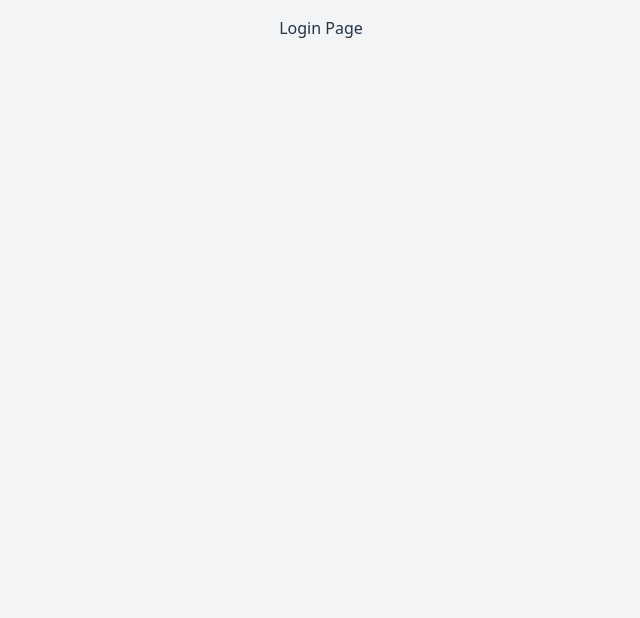
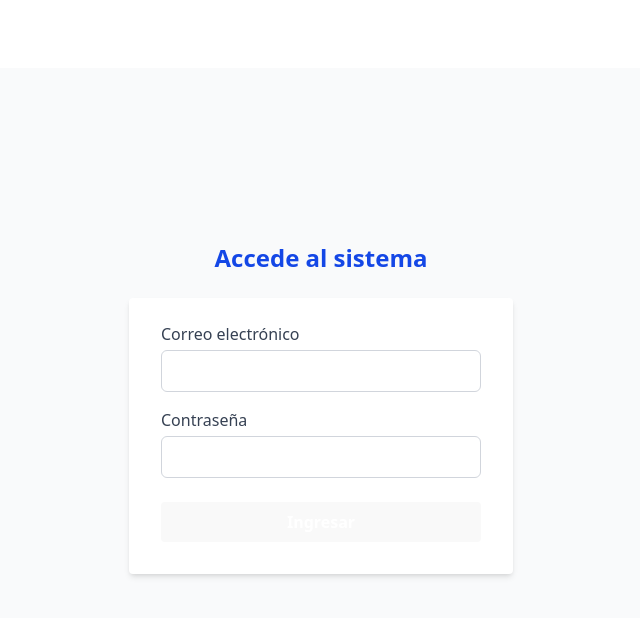
Before and after one commit to carlos-paezf/Social_Engineering_Challenge-Frontend, a React (Vite) app: page /login in a window 1280 px wide. Shown: the top 618 px of the page, without its empty margins (319-959 px from the left). Built offline with nearby package versions, Linux system fonts and the light colour scheme; no server answers.

Commit message:
feat: Add Login Page

```diff
--- /dev/null
+++ b/src/api/useLoginAttempt.ts
@@ -0,0 +1,22 @@
+import { useMutation } from "@tanstack/react-query";
+import { api } from "./client";
+
+interface LoginRequest {
+    email: string,
+    password: string;
+}
+
+interface LoginResponse {
+    success: boolean;
+    message?: string;
+}
+
+
+export const useLogin = () => {
+    return useMutation<LoginResponse, Error, LoginRequest>( {
+        mutationFn: async ( data ) => {
+            const response = await api.post( "/auth/login", data );
+            return response.data;
+        }
+    } );
+};
--- /dev/null
+++ b/src/features/auth/LoginForm.tsx
@@ -0,0 +1,63 @@
+import type { FC, FormEvent } from "react";
+import { LoaderSpinner } from "../../components/LoaderSpinner";
+
+
+interface LoginProps {
+    handleSubmit: ( e: FormEvent ) => void;
+    email: string;
+    setEmail: ( arg0: string ) => void;
+    password: string;
+    setPassword: ( arg0: string ) => void;
+    error: string;
+    isPending: boolean;
+}
+
+
+export const LoginForm: FC<LoginProps> = ( { handleSubmit, email, setEmail, password, setPassword, error, isPending } ) => {
+    return (
+        <form
+            onSubmit={ handleSubmit }
+            className="bg-white shadow-md rounded px-8 pt-6 pb-8 max-w-sm w-full"
+        >
+            <label className="block mb-4">
+                <span className="text-gray-700">Correo electrónico</span>
+                <input
+                    type="email"
+                    value={ email }
+                    onChange={ ( e ) => setEmail( e.target.value ) }
+                    required
+                    className="mt-1 block w-full border border-gray-300 rounded-md p-2 text-gray-800"
+                />
+            </label>
+
+            <label className="block mb-6">
+                <span className="text-gray-700">Contraseña</span>
+                <input
+                    type="password"
+                    value={ password }
+                    onChange={ ( e ) => setPassword( e.target.value ) }
+                    required
+                    className="mt-1 block w-full border border-gray-300 rounded-md p-2 text-gray-800"
+                />
+            </label>
+
+            {
+                error && <p className="text-sm text-red-600 mb-4 text-center">{ error }</p>
+            }
+
+            <button
+                type="submit"
+                disabled={ isPending }
+                className={ `w-full font-semibold py-2 px-4 rounded transition
+                            ${ isPending
+                        ? "bg-gray-300 text-gray-500 cursor-not-allowed"
+                        : "bg-blue-600 text-white hover:bg-blue-700" }
+                        `}
+            >
+                Ingresar
+            </button>
+
+            { isPending && <LoaderSpinner message="Verificando con el servidor..." className="py-4" size="sm" /> }
+        </form>
+    );
+};
--- a/src/pages/LoginPage.tsx
+++ b/src/pages/LoginPage.tsx
@@ -1,38 +1,70 @@
 import { useState, type FormEvent } from "react";
+import { useNavigate } from "react-router-dom";
+import { useLogin } from "../api/useLoginAttempt";
+import { LoginForm } from "../features/auth/LoginForm";
 import { useCluesStore } from "../hooks/useCluesStore";
-import { SimpleLayout } from "../layout/SimpleLayout";
-import { useNavigate } from "react-router-dom";
+import { MainLayout } from "../layout/MainLayout";
 
 
 const LoginPage = () => {
-    const markLoginSuccess = useCluesStore( ( state ) => state.markLoginSuccess );
-    const markLoginFailure = useCluesStore( ( state ) => state.markLoginFailure );
+    const navigate = useNavigate();
+    const { markLoginSuccess, markLoginFailure } = useCluesStore();
 
-    const [ email ] = useState( "" );
-    const [ correctEmail ] = useState( "" );
-    const [ password ] = useState( "" );
-    const [ correctPassword ] = useState( "" );
+    const [ email, setEmail ] = useState( "" );
+    const [ password, setPassword ] = useState( "" );
+    const [ error, setError ] = useState( "" );
 
-    const navigate = useNavigate();
+    const { mutate: login, isPending } = useLogin();
 
+
+    /**
+     * The handleSubmit function in TypeScript React handles form submission for a login process, including
+     * error handling and navigation based on the response.
+     * @param {FormEvent} e - The `e` parameter in the `handleSubmit` function is of type `FormEvent`,
+     * which is an event object representing a form submission event. In this case, the function is
+     * preventing the default form submission behavior using `e.preventDefault()` and then handling the
+     * form submission logic
+     */
     const handleSubmit = ( e: FormEvent ) => {
         e.preventDefault();
+        setError( "" );
 
-        if ( email === correctEmail && password === correctPassword ) {
-            markLoginSuccess();
-            navigate( "success-challenge" );
-        } else {
-            markLoginFailure();
-            navigate( "/failure-challenge" );
-        }
-
-        navigate( "/resultado" );
+        login(
+            { email, password },
+            {
+                onSuccess: ( res ) => {
+                    if ( res.success ) {
+                        markLoginSuccess();
+                        navigate( "/success-challenge" );
+                    } else {
+                        markLoginFailure();
+                        setError( res.message || "Acceso Denegado" );
+                        navigate( "/failure-challenge" );
+                    }
+                },
+                onError: () => {
+                    markLoginFailure();
+                    setError( "Error de conexión. Intenta nuevamente." );
+                }
+            }
+        );
     };
 
     return (
-        <SimpleLayout>
-            <h2>Login Page</h2>
-        </SimpleLayout>
+        <MainLayout>
+            <div className="h-screen flex flex-col items-center justify-center px-4">
+                <h1 className="text-2xl font-bold mb-6 text-center text-blue-700">Accede al sistema</h1>
+                <LoginForm
+                    handleSubmit={ handleSubmit }
+                    email={ email }
+                    setEmail={ setEmail }
+                    password={ password }
+                    setPassword={ setPassword }
+                    error={ error }
+                    isPending={ isPending }
+                />
+            </div>
+        </MainLayout>
     );
 };
 
--- a/src/routes/AppRoutes.tsx
+++ b/src/routes/AppRoutes.tsx
@@ -46,7 +46,7 @@ const router = createBrowserRouter( [
         path: "/success-challenge",
         element: (
             <Suspense fallback={ <LoaderSpinner message='Validando resultado...' className="min-h-screen" size="lg" /> }>
-                <ProtectedRoute>
+                <ProtectedRoute condition='success'>
                     <SuccessChallengePage />
                 </ProtectedRoute>
             </Suspense>
@@ -56,7 +56,7 @@ const router = createBrowserRouter( [
         path: "/failure-challenge",
         element: (
             <Suspense fallback={ <LoaderSpinner message='Evaluando resultado...' className="min-h-screen" size="lg" /> }>
-                <ProtectedRoute>
+                <ProtectedRoute condition='failed'>
                     <FailureChallengePage />
                 </ProtectedRoute>
             </Suspense>
--- a/src/routes/ProtectedRoute.tsx
+++ b/src/routes/ProtectedRoute.tsx
@@ -3,10 +3,11 @@ import { useCluesStore } from "../hooks/useCluesStore";
 import { Navigate } from "react-router-dom";
 
 interface Props {
+    condition: "pending" | "success" | "failed";
     children: JSX.Element;
 }
 
-export const ProtectedRoute: FC<Props> = ( { children } ) => {
+export const ProtectedRoute: FC<Props> = ( { condition, children } ) => {
     const loginResult = useCluesStore( ( state ) => state.loginResult );
-    return loginResult === "failed" ? children : <Navigate to="/" replace />;
+    return loginResult === condition ? children : <Navigate to="/" replace />;
 };;
```
